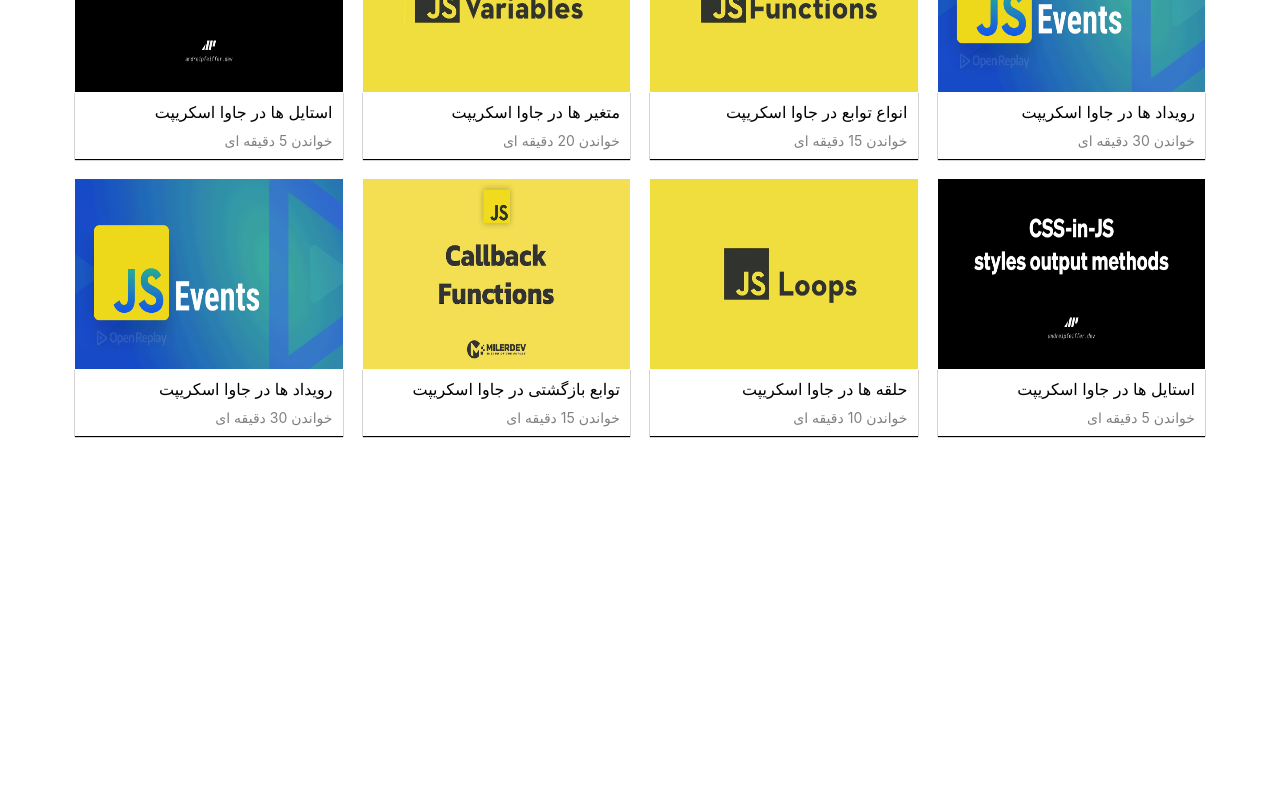
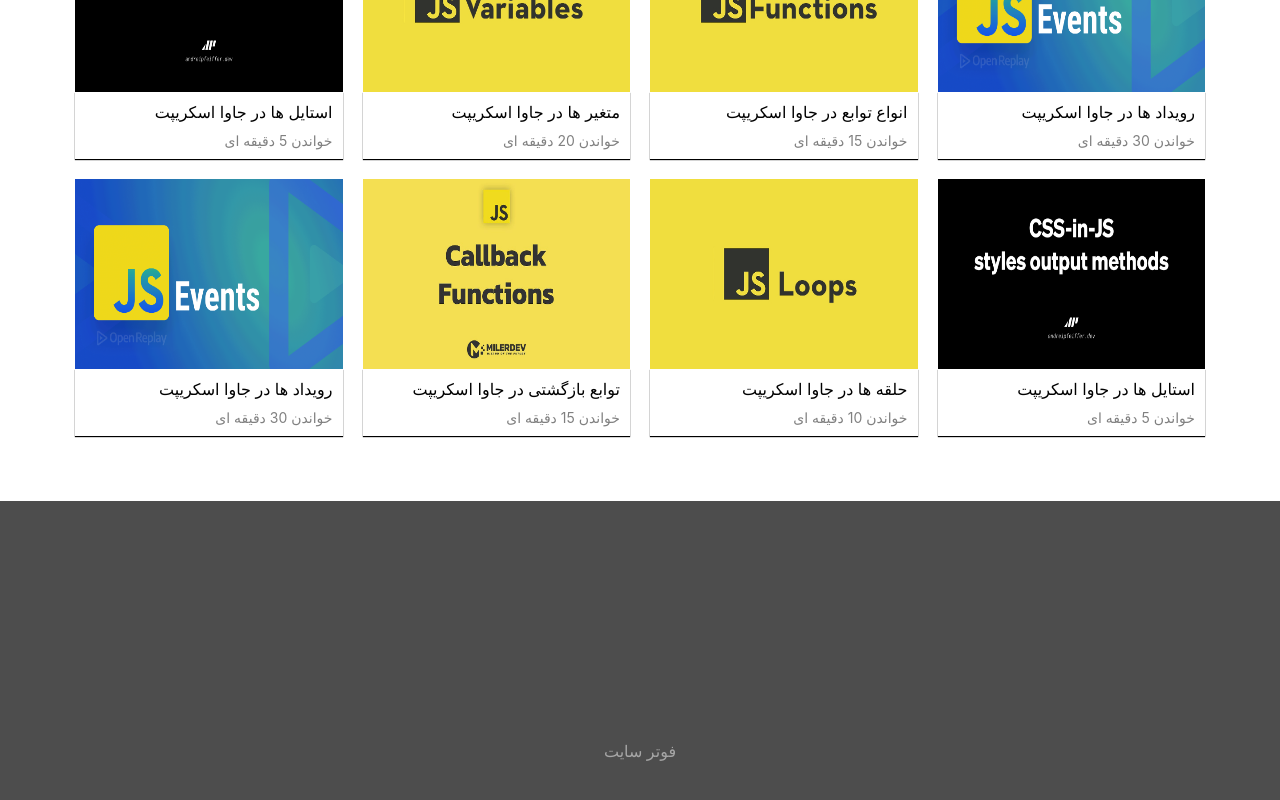
Before and after one commit to mohammad-1384-saadat-HYP/react-articles-project, a React (Create React App) app: page / in a window 1280 px wide. Shown: the part 218-1018 px from the top of the page. Before the commit the page ends 800 px from the top, so only its background shows below. Built offline with nearby package versions, Linux system fonts and the light colour scheme.

Commit message:
fix-cursor-default-and-add-footer-component

```diff
--- a/src/component/article/Article.module.css
+++ b/src/component/article/Article.module.css
@@ -1,7 +1,6 @@
 .container {
     display: flex;
     flex-direction: column;
-    cursor: default;
 }
 
 .container_imgHolder {
--- /dev/null
+++ b/src/component/footer/Footer.jsx
@@ -0,0 +1,12 @@
+import React from 'react';
+import styles from "./Footer.module.css";
+
+const Footer = () => {
+    return (
+        <div className={styles.container}>
+            <span className={styles.container_content}>فوتر سایت</span>
+        </div>
+    );
+};
+
+export default Footer;
--- /dev/null
+++ b/src/component/footer/Footer.module.css
@@ -0,0 +1,13 @@
+.container{
+    width: 100%;
+    height: 500px;
+    margin-top: 50px;
+    background-color: hsl(0, 0%, 30%);
+    display: flex;
+    justify-content: center;
+    align-items: center;
+}
+
+.container_content{
+    color: hsl(0, 0%, 65%);
+}
--- a/src/index.css
+++ b/src/index.css
@@ -2,6 +2,7 @@
     margin: 0;
     padding: 0;
     box-sizing: border-box;
+    cursor: default;
 }
 
 body {
--- a/src/page/home/Home.jsx
+++ b/src/page/home/Home.jsx
@@ -1,12 +1,14 @@
 import React from 'react';
 import Header from "../../component/header/Header";
 import HomeContent from "./homeContents/HomeContent";
+import Footer from "../../component/footer/Footer";
 
 const Home = () => {
     return (
         <div>
             <Header/>
             <HomeContent/>
+            <Footer/>
         </div>
     );
 };
```
